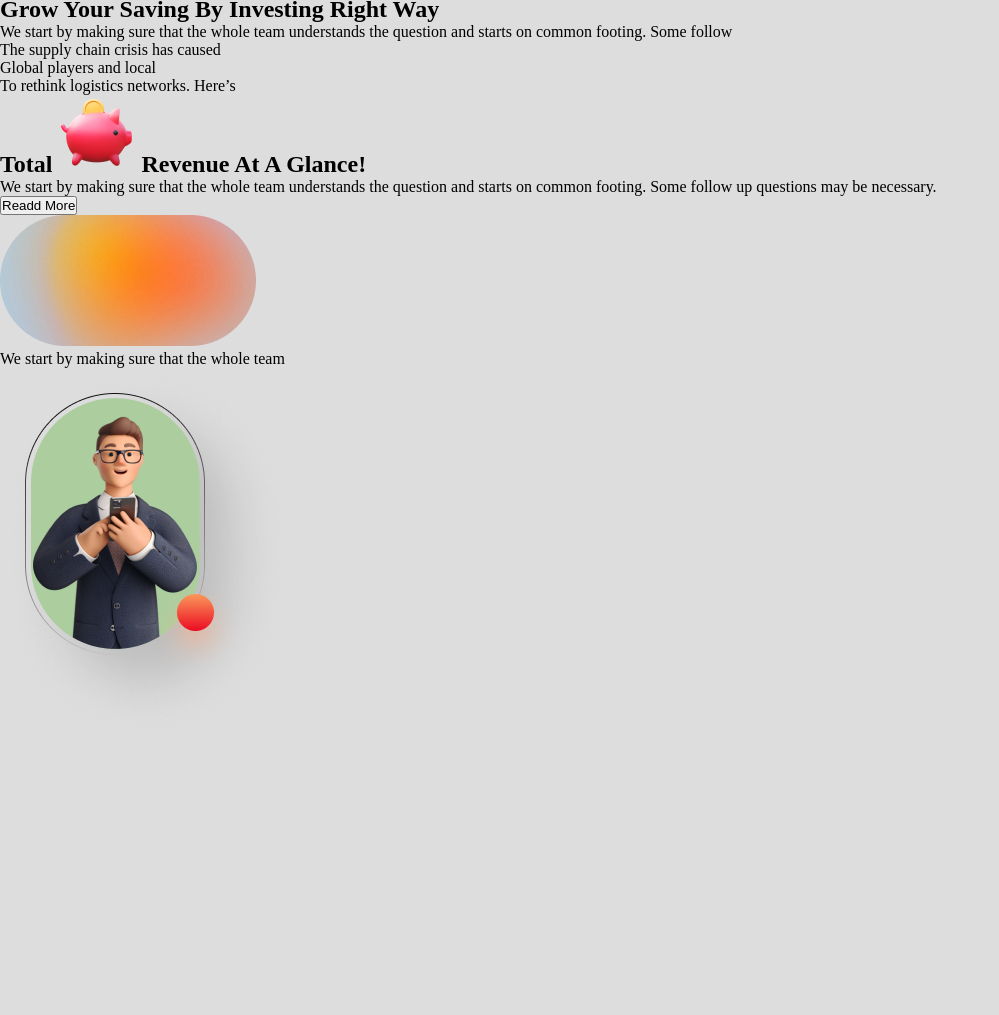
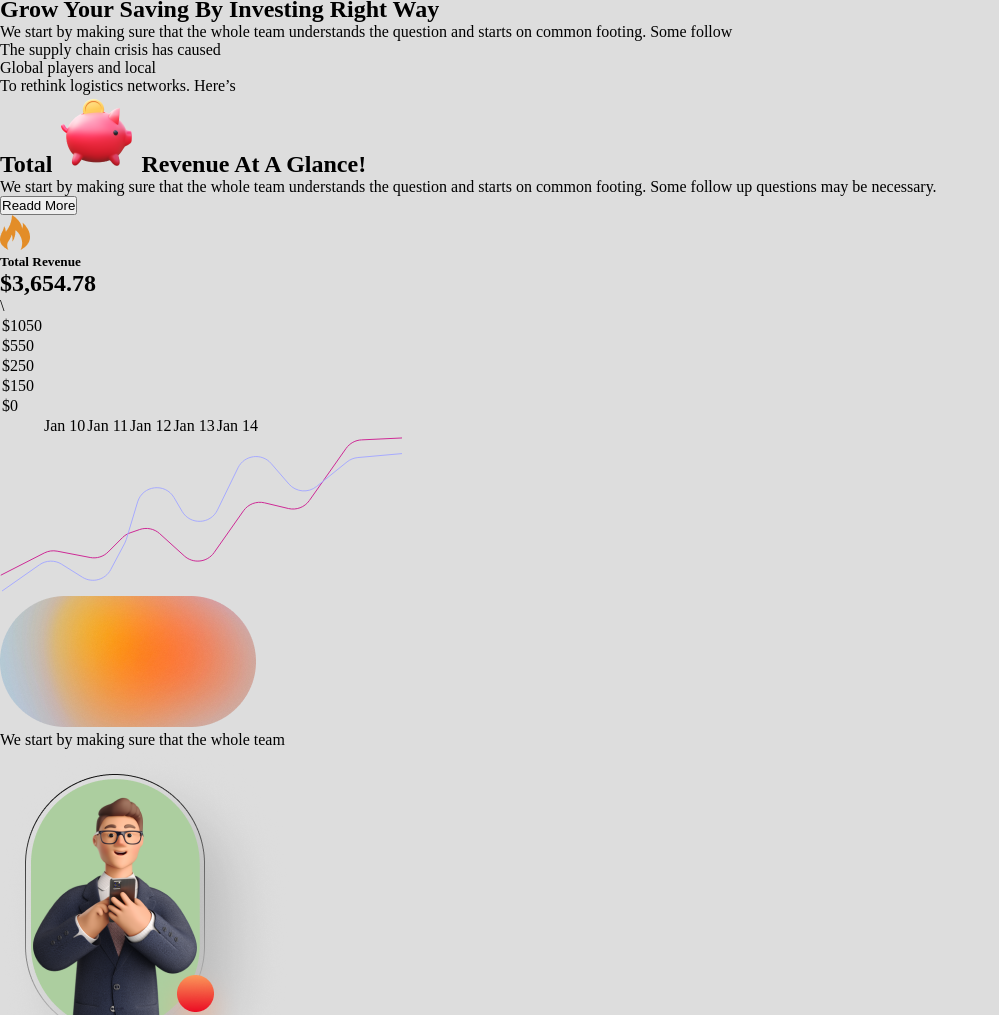
Before and after one commit to Bezu-re/bezu-re, a website: page index.html in a window 1280 px wide. Shown: the part 1785-2800 px from the top of the page, without its empty margins (0-999 px from the left). Before the commit the page ends 2529 px from the top, so only its background shows below. Drawn offline with Linux system fonts and the light colour scheme; a web font is replaced by a local one.

Commit message:
chanjenge from abbos

```diff
--- a/Components/Abbos/style/_a.scss
+++ b/Components/Abbos/style/_a.scss
@@ -0,0 +1,5 @@
+@import url("@import url('https://fonts.googleapis.com/css2?family=Poppins:ital,wght@0,100;0,200;0,300;0,400;0,500;0,600;0,700;0,800;0,900;1,100;1,200;1,300;1,400;1,500;1,600;1,700;1,800;1,900&display=swap');");
+@font-face {
+    font-family: "StretchPro";
+    src: url("../font/StretchPro.otf");
+}
--- a/index.html
+++ b/index.html
@@ -149,8 +149,47 @@
                         <button>Readd More</button>
                     </div>
                 <div class="A_section_thyree_item_child">
-                    <span>
-                    </span>
+                    <div class="A_section_thyree_item_child_1">
+                        <div class="A_section_thyree_item_child_1_img">
+                            <img src="./Components/Abbos/image/Vector.png" alt="">
+                        </div>
+                        <h5>Total Revenue</h5>
+                        <h1>$3,654.78</h1>
+                    </div>
+                    <div class="A_section_thyree_item_child_1">
+                        <table>
+                            <tr>
+                                <td>$1050</td>
+                            </tr>
+                            <tr>
+                                <td>$550</td>
+                            </tr>
+                            <tr>
+                                <td>$250</td>
+                            </tr>
+                            <tr>
+                                <td>$150</td>
+                            </tr>
+                            <tr>
+                                <td>$0</td>
+                            </tr>
+                            <tr>
+                                <td colspan="1"></td>\
+                                <td>Jan 10</td>
+                                <td>Jan 11</td>
+                                <td>Jan 12</td>
+                                <td>Jan 13</td>
+                                <td>Jan 14</td>
+                            </tr>
+                        </table>
+                        <span>
+                            <svg width="403" height="155" viewBox="0 0 403 155" fill="none" xmlns="http://www.w3.org/2000/svg">
+                                <path d="M0.775391 138.223L44.253 115.992C48.2207 113.964 52.7523 113.318 57.1287 114.158L90.1902 120.505C96.7053 121.756 103.417 119.695 108.106 115.003L122.48 100.623C124.615 98.4871 127.205 96.8624 130.058 95.8708L139.641 92.5394C146.546 90.139 154.21 91.697 159.63 96.6028L184.301 118.935C193.211 127 207.17 125.442 214.083 115.611L243.502 73.7718C248.213 67.0729 256.531 63.9224 264.497 65.82L288.355 71.5031C296.315 73.3992 304.627 70.2556 309.339 63.5667L346.136 11.3394C349.69 6.29601 355.372 3.1748 361.534 2.88121L402 0.953369" stroke="#CE2A96"/>
+                                <path d="M2.03906 154.019L39.5086 127.753C46.0943 123.137 54.8045 122.914 61.6173 127.189L82.4015 140.228C92.2376 146.398 105.244 142.924 110.692 132.67L124.803 106.111C125.415 104.959 125.913 103.75 126.29 102.501L137.624 64.9166C142.662 48.2104 165.182 45.5166 174.018 60.5631L182.186 74.4707C190.267 88.2319 210.419 87.4505 217.41 73.1048L238.029 30.7985C244.316 17.8983 261.741 15.6216 271.131 26.4736L288.893 47.0007C295.945 55.1501 308.186 56.2469 316.574 49.481L347.043 24.9047C350.123 22.4199 353.872 20.9049 357.814 20.5516L402 16.5916" stroke="#A7ABFF"/>
+                                </svg>
+
+                        </span>
+                    </div>
                 </div>
             </div>
             <div class="A_section_thyree_item">
```
Also changed, not shown: Components/Abbos/font/StretchPro.otf (added), Components/Abbos/image/Rectangle 18.png (added), Components/Abbos/image/Vector.png (added).
